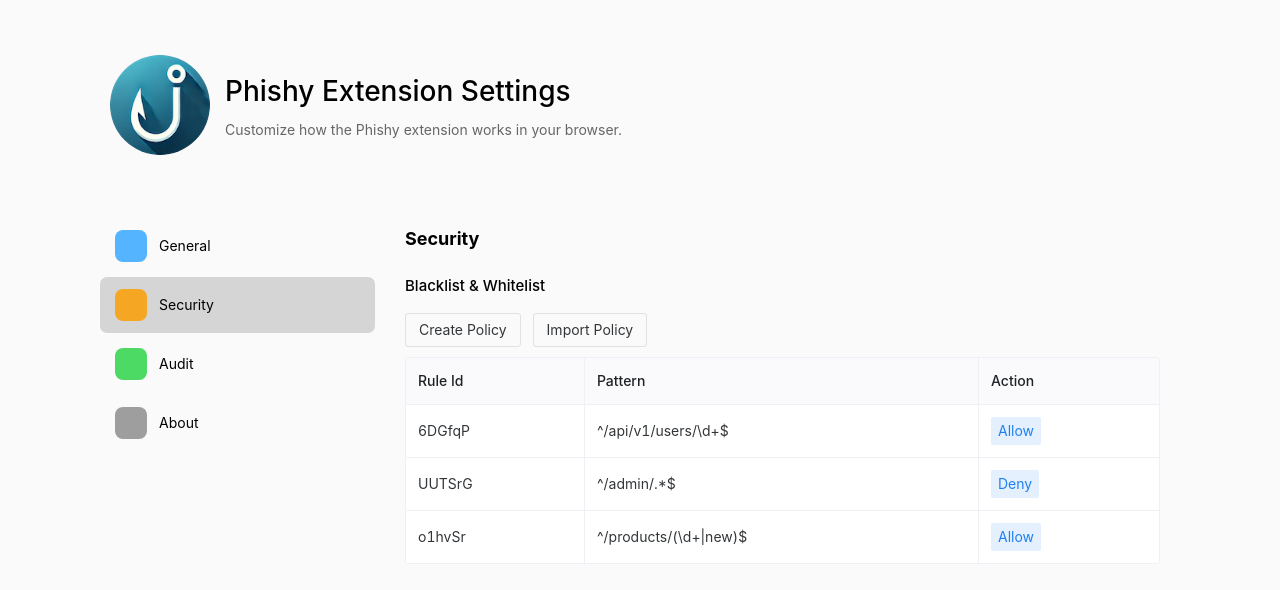
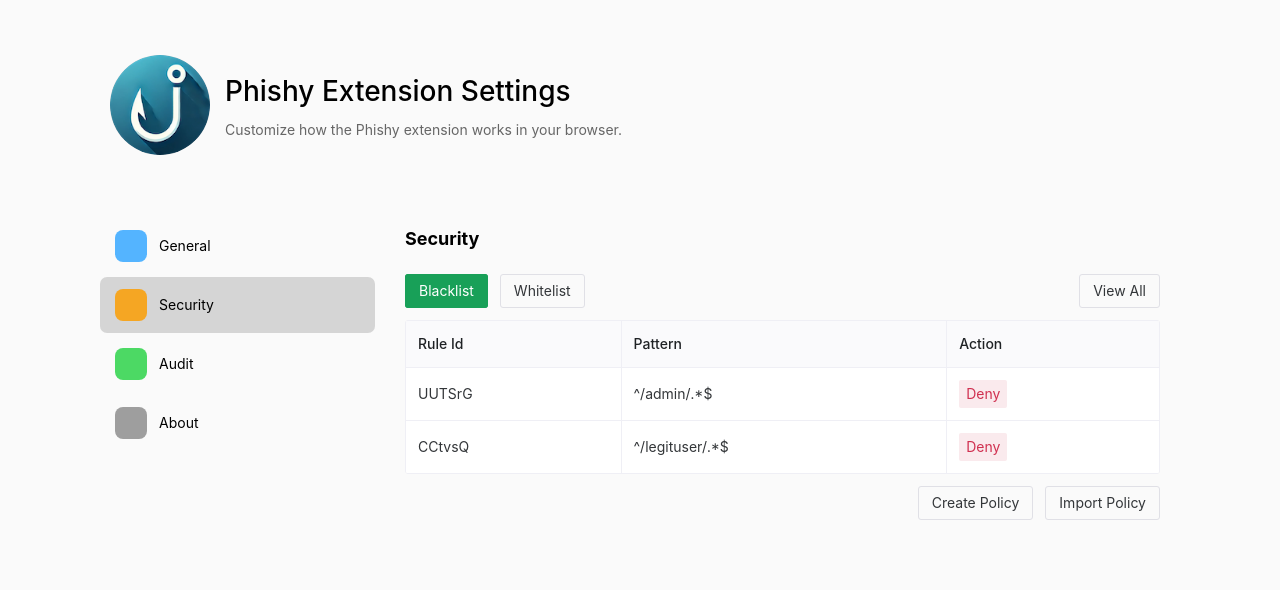
Before and after one commit to NianwenDan/Phishy-Frontend, a Vue app: page / in a window 1280 px wide. Both pictures are taken after a click on the element "Security". Shown: the top 590 px of the page. Built offline with nearby package versions, Linux system fonts and the light colour scheme; some icons are missing.

Commit message:
Modify blacklist & whitelist table on security tab

```diff
--- a/src/components/SettingMainContents/General.vue
+++ b/src/components/SettingMainContents/General.vue
@@ -34,6 +34,7 @@ export default {
       <n-input v-model:value="generalSettings.openPhishApiKey" type="text" />
     </n-form-item>
   </n-form>
+
   <h3>Export Configuration Settings</h3>
   <p class="setting-description">
     Use this option to download and save your current plugin settings. This allows you to back up your configuration or transfer it to another device easily. Settings will be exported as a file for future import.
--- a/src/components/SettingMainContents/Security.vue
+++ b/src/components/SettingMainContents/Security.vue
@@ -1,10 +1,24 @@
 <script>
-import { NDataTable, NButton, NSpace, NModal, NForm, NFormItem, NInput, NSelect, NTag } from "naive-ui";
+import {
+  NDataTable,
+  NButton,
+  NSpace,
+  NModal,
+  NForm,
+  NFormItem,
+  NInput,
+  NSelect,
+  NTag
+} from "naive-ui";
 import { h } from "vue";
+
 export default {
   name: "Security",
   components: {
-    NInput, NFormItem, NForm, NSelect,
+    NInput,
+    NFormItem,
+    NForm,
+    NSelect,
     NDataTable,
     NButton,
     NSpace,
@@ -13,6 +27,7 @@ export default {
   },
   data() {
     return {
+      currentView: "blacklist", // "blacklist", "whitelist", or "all"
       securitySettings: {
         isShowCreatePolicy: false,
         createPolicy: {
@@ -28,8 +43,7 @@ export default {
           ]
         }
       },
-      blackAndWhitelistDataTable: {
-        columns: [
+      tableColumns: [ // added
         { title: "Rule Id", key: "ruleId" },
         { title: "Pattern", key: "pattern" },
         {
@@ -41,7 +55,8 @@ export default {
                 NTag,
                 {
                   style: { marginRight: "6px" },
-                        type: "info",
+                  // added: success applies green and error applies red color to the button (auto)
+                  type: tagKey === "Allow" ? "success" : "error",
                   bordered: false
                 },
                 { default: () => tagKey }
@@ -51,16 +66,23 @@ export default {
           }
         }
       ],
-        data: [
+      blacklistData: [ // added
+        {
+          ruleId: "UUTSrG",
+          pattern: "^/admin/.*$",
+          action: ["Deny"]
+        },
+        {
+          ruleId: "CCtvsQ",
+          pattern: "^/legituser/.*$",
+          action: ["Deny"]
+        }
+      ],
+      whitelistData: [ // added
         {
           ruleId: "6DGfqP",
           pattern: "^/api/v1/users/\\d+$",
           action: ["Allow"]
-          },
-          {
-            ruleId: "UUTSrG",
-            pattern: "^/admin/.*$",
-            action: ["Deny"]
         },
         {
           ruleId: "o1hvSr",
@@ -68,19 +90,23 @@ export default {
           action: ["Allow"]
         }
       ]
-      }
-    }
+    };
   },
   methods: {
     addNewPolicy() {
-      let newPolicy = {
+      const newPolicy = {
         ruleId: this.securitySettings.createPolicy.ruleId,
         pattern: this.securitySettings.createPolicy.pattern,
         action: [this.securitySettings.createPolicy.action]
+      };
+
+      // modified logic to push into the correct list
+      if (newPolicy.action.includes("Deny")) {
+        this.blacklistData.push(newPolicy);
+      } else {
+        this.whitelistData.push(newPolicy);
       }
-      // add the new data to the table
-      this.blackAndWhitelistDataTable.data.push(newPolicy);
-      // close the dialog
+
       this.securitySettings.isShowCreatePolicy = false;
       this.securitySettings.createPolicy.ruleId = this.generateRandomString();
       this.securitySettings.createPolicy.pattern = '';
@@ -95,15 +121,58 @@ export default {
       return result;
     }
   }
-}
+};
 </script>
 
 <template>
-  <h3>Blacklist & Whitelist</h3>
+  <h3></h3>
+
+  <!-- added buttons to switch views -->
+  <!-- Top-left: blacklist & whitelist, Top-right: view all -->
+  <div style="display: flex; justify-content: space-between; align-items: center; margin-bottom: 12px;">
+  <!-- Left buttons -->
+  <n-space>
+    <n-button
+      :type="currentView === 'blacklist' ? 'primary' : 'default'"
+      @click="currentView = 'blacklist'"
+    >
+      Blacklist
+    </n-button>
+    <n-button
+      :type="currentView === 'whitelist' ? 'primary' : 'default'"
+      @click="currentView = 'whitelist'"
+    >
+      Whitelist
+    </n-button>
+  </n-space>
+
+  <!-- Right button -->
+  <n-button
+    :type="currentView === 'all' ? 'primary' : 'default'"
+    @click="currentView = 'all'"
+  >
+    View All
+  </n-button>
+  </div>
+
+  <!-- table switching logic -->
+  <n-data-table
+    :single-line="false"
+    :columns="tableColumns"
+    :data="currentView === 'blacklist'
+          ? blacklistData
+          : currentView === 'whitelist'
+          ? whitelistData
+          : [...blacklistData, ...whitelistData]"
+  />
+
+  <!-- Bottom-right: Create & Import policy buttons -->
+  <div style="display: flex; justify-content: flex-end; margin-top: 12px">
     <n-space>
       <n-button @click="securitySettings.isShowCreatePolicy = true">Create Policy</n-button>
       <n-button>Import Policy</n-button>
     </n-space>
+  </div>
 
   <n-modal
     v-model:show="securitySettings.isShowCreatePolicy"
@@ -123,19 +192,19 @@ export default {
       </n-form-item>
 
       <n-form-item label="Action: ">
-        <n-select v-model:value="securitySettings.createPolicy.action" :options="securitySettings.createPolicy.actionOptions" />
+        <n-select
+          v-model:value="securitySettings.createPolicy.action"
+          :options="securitySettings.createPolicy.actionOptions"
+        />
       </n-form-item>
+
       <n-form-item>
         <n-button @click.prevent="addNewPolicy">Save</n-button>
       </n-form-item>
     </n-form>
   </n-modal>
 
-  <n-data-table
-      :single-line="false"
-      :columns="blackAndWhitelistDataTable.columns"
-      :data="blackAndWhitelistDataTable.data"
-  />
+
 </template>
 
 <style scoped>
```
Also changed, not shown: src/main.css (line endings or trailing spaces). Lines whose indentation alone changed are shown as unchanged.
